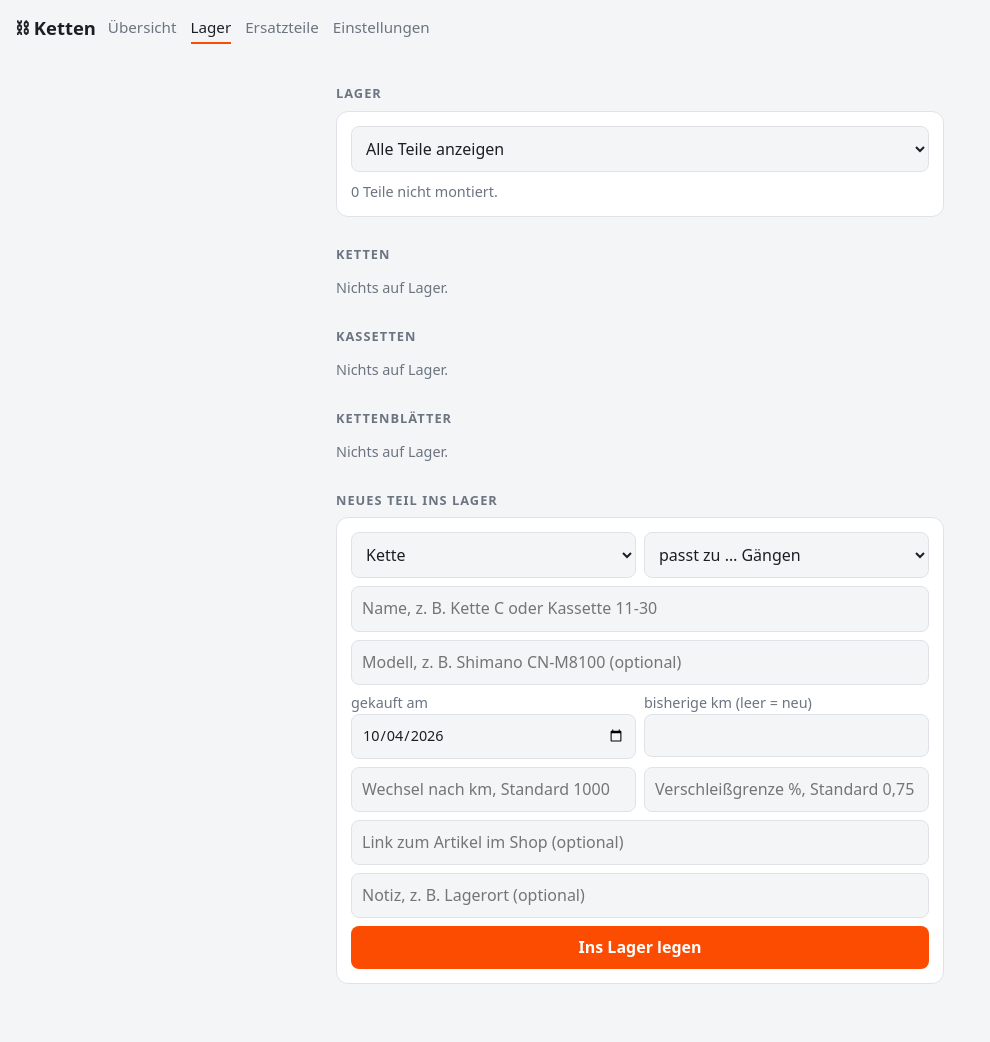
After one commit to Drakner-chio/kettenapp, a Flask app: page /lager in a window 1280 px wide. The commit adds this page. Shown: the whole page, without its empty margins (0-990 px from the left). Run offline with Flask 3, Linux system fonts and the light colour scheme; the visitor is signed in with stand-in values (Sample User, id 1); data that the repository does not hold is empty; parts of the project's set-up code (start-up, migrations or seed data) failed here and were passed over.

Commit message:
Add files via upload

```diff
--- a/app.py
+++ b/app.py
@@ -85,6 +85,19 @@ class Chain(db.Model):
     kind = db.Column(db.String(12), default="chain")  # Schluessel aus KINDS
     swap_km = db.Column(db.Float, default=1000)       # Kette: Wechsel nach so vielen km seit Montage
     shop_url = db.Column(db.String(500))              # Link zum Artikel im Shop
+    bought = db.Column(db.Date)                       # Kaufdatum
+    speeds = db.Column(db.String(4))                  # passt zu so vielen Gaengen hinten, z. B. "12"
+    note = db.Column(db.String(300))
+
+    def is_new(self):
+        """Noch nie montiert und ohne Vorkilometer."""
+        return not self.mounts and not self.initial_km
+
+    def fits(self, bike):
+        """True/False, wenn beide Seiten die Gangzahl kennen, sonst None (unbekannt)."""
+        if not (self.speeds and bike.dt_speeds):
+            return None
+        return self.speeds == bike.dt_speeds
 
     def shop_search(self):
         """Suchlink fuer Teile ohne hinterlegten Artikel."""
@@ -192,7 +205,9 @@ with app.app_context():
                             ("chain", "kind", "VARCHAR(12) DEFAULT 'chain'"),
                             ("chain", "swap_km", "FLOAT DEFAULT 1000"),
                             ("chain", "shop_url", "VARCHAR(500)"),
-                            ("mount", "notified", "INTEGER DEFAULT 0")):
+                            ("mount", "notified", "INTEGER DEFAULT 0"),
+                            ("chain", "bought", "DATE"), ("chain", "speeds", "VARCHAR(4)"),
+                            ("chain", "note", "VARCHAR(300)")):
         if col not in [c["name"] for c in inspect(db.engine).get_columns(table)]:
             db.session.execute(text(f"ALTER TABLE {table} ADD COLUMN {col} {ddl}"))
             # sofort abschliessen: eine offene Aenderung sperrt die Tabelle und
@@ -209,6 +224,18 @@ def form_day(field="day"):
         return date.fromisoformat(request.form.get(field, ""))
     except ValueError:
         return date.today()
+
+
+def form_date_opt(field):
+    try:
+        return date.fromisoformat(request.form.get(field, ""))
+    except ValueError:
+        return None
+
+
+def form_speeds():
+    v = request.form.get("speeds", "").strip()
+    return v if v.isdigit() and len(v) <= 2 else ""
 
 
 def form_url(field="shop_url"):
@@ -555,6 +582,8 @@ def chain_add():
     kind = request.form.get("kind", "chain")
     chain = Chain(name=name, model=request.form.get("model", "").strip(),
                   kind=kind if kind in KINDS else "chain",
+                  bought=form_date_opt("bought"), speeds=form_speeds(), shop_url=form_url(),
+                  note=request.form.get("note", "").strip()[:300],
                   initial_km=form_float("initial_km"),
                   swap_km=form_float("swap_km", 1000),
                   wear_limit=form_float("wear_limit", 0.75) or 0.75)
@@ -566,6 +595,9 @@ def chain_add():
         mount_part(chain, bike, form_day())
         db.session.commit()
         return redirect(url_for("bike_detail", bike_id=bike.id))
+    if request.form.get("back") == "stock":
+        flash(f"{KINDS[chain.k]} {chain.name} ins Lager gelegt")
+        return redirect(url_for("stock"))
     return redirect(url_for("chain_detail", chain_id=chain.id))
 
 
@@ -613,6 +645,8 @@ def chain_edit(chain_id):
     chain.model = request.form.get("model", "").strip()[:120]
     chain.initial_km = form_float("initial_km", chain.initial_km or 0)
     chain.shop_url = form_url()
+    chain.bought, chain.speeds = form_date_opt("bought"), form_speeds()
+    chain.note = request.form.get("note", "").strip()[:300]
     if chain.k == "chain":
         chain.swap_km = form_float("swap_km", chain.swap_km or 0)
         chain.wear_limit = form_float("wear_limit", chain.wear_limit) or 0.75
@@ -645,6 +679,21 @@ def settings_ntfy():
             db.session.rollback()
             flash(f"Gespeichert, aber die Testnachricht ging nicht raus: {e}")
     return redirect(url_for("settings"))
+
+
+@app.get("/lager")
+def stock():
+    """Lager: alle Teile, die gerade an keinem Rad montiert sind."""
+    bikes = [b for b in Bike.query.order_by(Bike.name) if not b.retired]
+    sel = db.session.get(Bike, request.args.get("bike", type=int) or 0)
+    parts = [c for c in Chain.query.order_by(Chain.name) if not c.retired and not c.current_mount()]
+    if sel:
+        parts = [c for c in parts if c.fits(sel) is not False]
+    # neue Teile zuerst, darunter das zuletzt gekaufte oben
+    parts.sort(key=lambda c: (not c.is_new(), -(c.bought.toordinal() if c.bought else 0)))
+    groups = {k: [c for c in parts if c.k == k] for k in KINDS}
+    fit = {c.id: [b for b in bikes if c.fits(b)] for c in parts}
+    return render_template("stock.html", groups=groups, bikes=bikes, sel=sel, fit=fit, total=len(parts))
 
 
 @app.get("/shop")
--- a/templates/base.html
+++ b/templates/base.html
@@ -66,6 +66,7 @@
   {% if session.get('ok') %}
   <nav>
     <a href="{{ url_for('index') }}" {% if request.endpoint == 'index' %}class="on"{% endif %}>Übersicht</a>
+    <a href="{{ url_for('stock') }}" {% if request.endpoint == 'stock' %}class="on"{% endif %}>Lager</a>
     <a href="{{ url_for('shop') }}" {% if request.endpoint == 'shop' %}class="on"{% endif %}>Ersatzteile</a>
     <a href="{{ url_for('settings') }}" {% if request.endpoint == 'settings' %}class="on"{% endif %}>Einstellungen</a>
   </nav>
--- a/templates/bike.html
+++ b/templates/bike.html
@@ -34,6 +34,8 @@
   </details>
   {{ photo_form('bike', bike) }}
 </div>
+
+<a class="btn plain" href="{{ url_for('stock', bike=bike.id) }}">Passende Teile im Lager ansehen</a>
 
 {% for kind, parts in chains.items() %}
 <h2>{{ KINDS_PLURAL[kind] }}</h2>
--- /dev/null
+++ b/templates/stock.html
@@ -0,0 +1,79 @@
+{% extends "base.html" %}
+{% block body %}
+<h2>Lager</h2>
+<div class="card">
+  <form method="get" class="stack" style="margin-top:0">
+    <select name="bike" onchange="this.form.submit()">
+      <option value="">Alle Teile anzeigen</option>
+      {% for b in bikes %}<option value="{{ b.id }}" {% if sel and sel.id == b.id %}selected{% endif %}>Passend für {{ b.name }}{% if b.dt_speeds %} ({{ b.dt_speeds }}-fach){% endif %}</option>{% endfor %}
+    </select>
+  </form>
+  <p class="mut" style="margin:10px 0 0">
+    {{ total }} {{ 'Teil' if total == 1 else 'Teile' }} nicht montiert.
+    {% if sel and not sel.dt_speeds %}Bei {{ sel.name }} ist die Gangzahl nicht eingetragen, deshalb lässt sich nicht filtern.{% endif %}
+  </p>
+</div>
+
+{% for kind, parts in groups.items() %}
+<h2>{{ KINDS_PLURAL[kind] }}</h2>
+{% for c in parts %}
+<div class="card">
+  <div class="row">
+    <strong><a href="{{ url_for('chain_detail', chain_id=c.id) }}" style="color:inherit;text-decoration:none">{{ c.name }}</a></strong>
+    {% if c.is_new() %}<span class="badge ok">neu</span>
+    {% else %}<span class="badge">gebraucht · {{ "%.0f"|format(c.km()) }} km</span>{% endif %}
+  </div>
+  <div class="mut">
+    {% if c.model %}{{ c.model }} · {% endif %}
+    {{ c.speeds ~ '-fach' if c.speeds else 'Gänge nicht eingetragen' }}
+    {% if c.bought %} · gekauft am {{ c.bought.strftime('%d.%m.%Y') }}{% endif %}
+    {% if c.last_wear() %} · Längung {{ "%.2f"|format(c.last_wear().percent) }} %{% endif %}
+    {% if c.home_bike() %}<br>zuletzt an {{ c.home_bike().name }}{% endif %}
+    {% if fit[c.id] %}<br>passt zu: {{ fit[c.id]|map(attribute='name')|join(', ') }}{% endif %}
+    {% if c.note %}<br>{{ c.note }}{% endif %}
+  </div>
+  {% if bikes %}
+  <form method="post" action="{{ url_for('chain_mount', chain_id=c.id) }}" class="two" style="margin-top:10px">
+    <input type="hidden" name="day" value="{{ today }}">
+    <input type="hidden" name="back" value="bike">
+    <select name="bike_id">
+      {% for b in bikes %}<option value="{{ b.id }}" {% if (sel and sel.id == b.id) or (not sel and c.home_bike() and c.home_bike().id == b.id) %}selected{% endif %}>{{ b.name }}</option>{% endfor %}
+    </select>
+    <button class="plain" style="width:100%">heute montieren</button>
+  </form>
+  {% endif %}
+</div>
+{% else %}
+<p class="mut">Nichts auf Lager.</p>
+{% endfor %}
+{% endfor %}
+
+<h2>Neues Teil ins Lager</h2>
+<div class="card">
+  <form method="post" action="{{ url_for('chain_add') }}" class="stack" style="margin-top:0">
+    <input type="hidden" name="back" value="stock">
+    <div class="two">
+      <select name="kind" onchange="this.form.querySelector('.only-chain').hidden = this.value != 'chain'">
+        {% for k, label in KINDS.items() %}<option value="{{ k }}">{{ label }}</option>{% endfor %}
+      </select>
+      <select name="speeds">
+        <option value="">passt zu … Gängen</option>
+        {% for v in range(7, 14) %}<option value="{{ v }}" {% if sel and sel.dt_speeds == v|string %}selected{% endif %}>{{ v }}-fach</option>{% endfor %}
+      </select>
+    </div>
+    <input name="name" placeholder="Name, z. B. Kette C oder Kassette 11-30" required>
+    <input name="model" placeholder="Modell, z. B. Shimano CN-M8100 (optional)">
+    <div class="two">
+      <label class="mut">gekauft am <input type="date" name="bought" value="{{ today }}"></label>
+      <label class="mut">bisherige km (leer = neu) <input name="initial_km" inputmode="decimal"></label>
+    </div>
+    <div class="two only-chain">
+      <input name="swap_km" inputmode="decimal" placeholder="Wechsel nach km, Standard 1000">
+      <input name="wear_limit" inputmode="decimal" placeholder="Verschleißgrenze %, Standard 0,75">
+    </div>
+    <input name="shop_url" type="url" placeholder="Link zum Artikel im Shop (optional)">
+    <input name="note" placeholder="Notiz, z. B. Lagerort (optional)">
+    <button>Ins Lager legen</button>
+  </form>
+</div>
+{% endblock %}
```
Also changed, not shown: templates/chain.html (+13 -0 lines).
